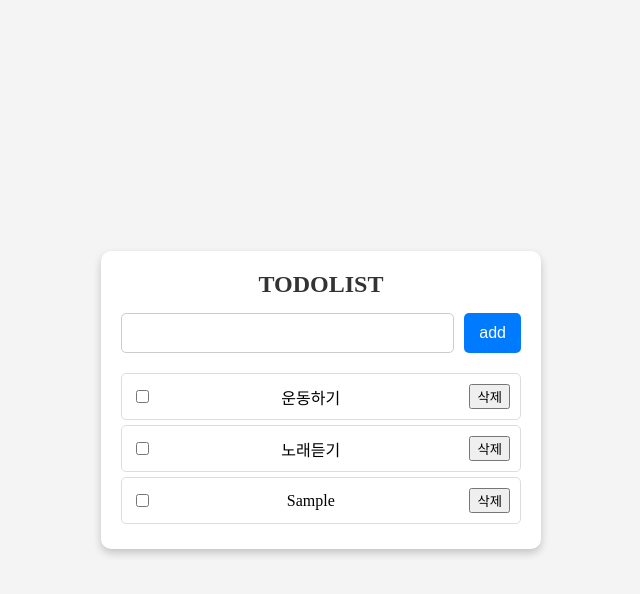
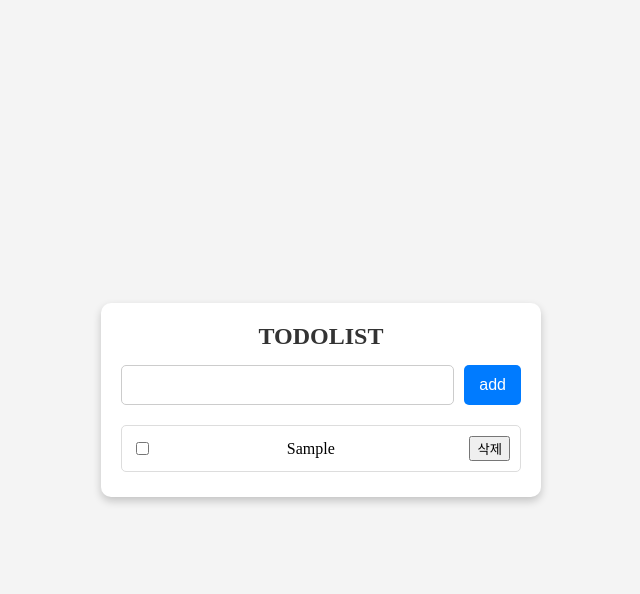
Before and after one commit to KwonSohyeon/todolist_ex, a plain HTML site: page index.html in a window 1280 px wide. Both pictures are taken after typing "Sample" into the empty fields and a click on the button "add". Shown: the whole page, without its empty margins (319-959 px from the left). Drawn offline with nearby package versions, Linux system fonts and the light colour scheme.

Commit message:
js 가짜데이터 삭제

```diff
--- a/index.html
+++ b/index.html
@@ -10,7 +10,7 @@
     <main>
       <h1>TODOLIST</h1>
       <div class="input-container">
-        <input id="input-text" type="text" value="" />
+        <input id="input-text" type="text" />
         <button id="add">add</button>
       </div>
       <div class="list-container">
--- a/main.js
+++ b/main.js
@@ -2,10 +2,7 @@ const input = document.getElementById("input-text"); // input태그 가져오기
 const addBtn = document.getElementById("add"); // add버튼 태그 가져오기
 
 // list 객체 만들기 (가짜데이터)
-const todolist = [
-  { content: "운동하기", id: 1 },
-  { content: "노래듣기", id: 2 },
-];
+const todolist = [];
 
 readTodo(); // 가짜데이터을 화면에 불러오기
 
@@ -44,9 +41,6 @@ function readTodo() {
 
 //  추가버튼 클릭시 이벤트
 addBtn.addEventListener("click", () => {
-  window.addEventListener("keydown", (e) => {
-    const key = document.getElementById(e.key);
-  });
   // input 필드에 값이 없을 경우
   if (input.value.trim() === "") {
     alert("할일을 입력해주세요"); // alert로 경고창 발생
@@ -78,11 +72,15 @@ addBtn.addEventListener("click", () => {
   list.appendChild(delBtn); // 삭제버튼을 list 자식으로 추가
   ul.appendChild(list); // list를 ul 자식으로 추가
 
-  todolist.push({ content: input.value, id: todolist.length + 1 }); //  새로 생성된  객체값을 todolist에 추가
+  const todo = {
+    checkbox : false,
+    content : input.value,
+  }
+  todolist.push(todo); //  새로 생성된  객체값을 todolist에 추가
   console.log(todolist);
 
   input.value = ""; // input에 값은 초기화
 
   localStorage.setItem("todolist", JSON.stringify(todolist));
-  const newList = JSON.parse(localStorage.getItem("todolist"));
+  todolist = JSON.parse(localStorage.getItem("todolist"));
 });
```
